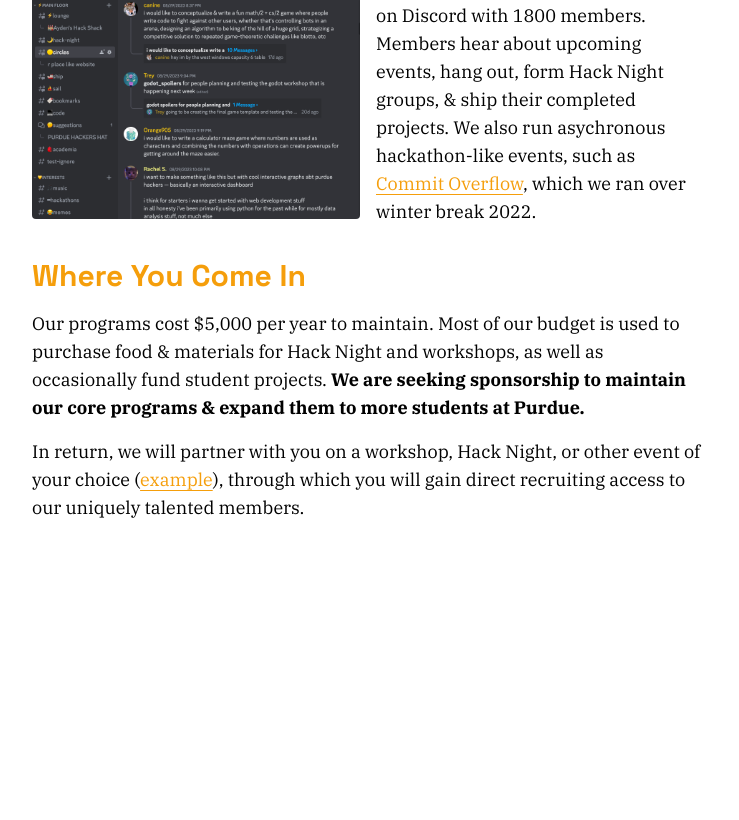
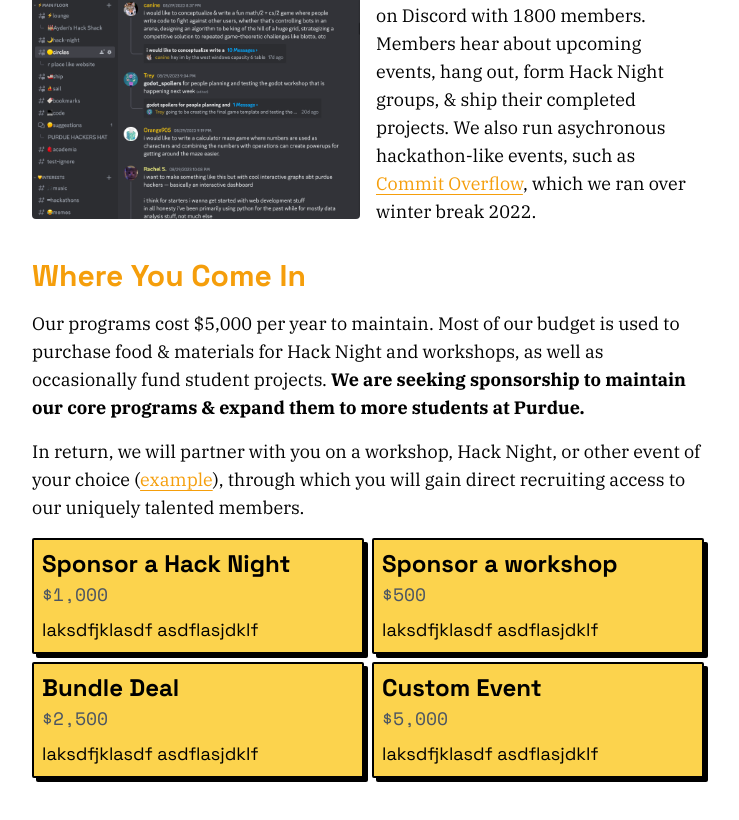
Before and after one commit to purduehackers/site, a Next.js app: page /sponsor in a window 1280 px wide. Shown: the part 2655-3475 px from the top of the page, without its empty margins (272-1011 px from the left). Before the commit the page ends 3225 px from the top, so only its background shows below. Built offline with nearby package versions, Linux system fonts and the light colour scheme.

Commit message:
add tier component

```diff
--- a/components/sponsor/sponsor.mdx
+++ b/components/sponsor/sponsor.mdx
@@ -1,5 +1,6 @@
 import { Grid } from './grid'
 import { Tip } from './tip'
+import { Tier } from './tier'
 
 Founded in 2013, Purdue Hackers is an organization of Purdue students who ship creative technical projects & build marketable skills. We're among the largest computer science organizations at Purdue, with 1800 members in our community.
 
@@ -70,3 +71,31 @@ A vibrant & friendly online community on Discord with 1800 members. Members hear
 Our programs cost $5,000 per year to maintain. Most of our budget is used to purchase food & materials for Hack Night and workshops, as well as occasionally fund student projects. **We are seeking sponsorship to maintain our core programs & expand them to more students at Purdue.**
 
 In return, we will partner with you on a workshop, Hack Night, or other event of your choice ([example](https://events.purduehackers.com/-hammerwars-)), through which you will gain direct recruiting access to our uniquely talented members.
+
+<Grid>
+
+<Tier
+  title="Sponsor a Hack Night"
+  price={1000}
+  description="laksdfjklasdf asdflasjdklf"
+/>
+
+<Tier
+  title="Sponsor a workshop"
+  price={500}
+  description="laksdfjklasdf asdflasjdklf"
+/>
+
+<Tier
+  title="Bundle Deal"
+  price={2500}
+  description="laksdfjklasdf asdflasjdklf"
+/>
+
+<Tier
+  title="Custom Event"
+  price={5000}
+  description="laksdfjklasdf asdflasjdklf"
+/>
+
+</Grid>
--- /dev/null
+++ b/components/sponsor/tier.tsx
@@ -0,0 +1,21 @@
+export function Tier({
+  title,
+  price,
+  description
+}: {
+  title: string
+  price: number
+  description: string
+}): JSX.Element {
+  return (
+    <div className="font-main bg-amber-300 rounded-sm border-2 border-black flex flex-col gap-2 p-2 break-inside-avoid shadow-blocks-sm">
+      <div className="flex flex-col">
+        <h1 className="text-2xl font-bold">{title}</h1>
+        <p className="text-gray-600 font-mono">
+          {`$${price.toLocaleString('en-US')}`}
+        </p>
+      </div>
+      <p>{description}</p>
+    </div>
+  )
+}
```
